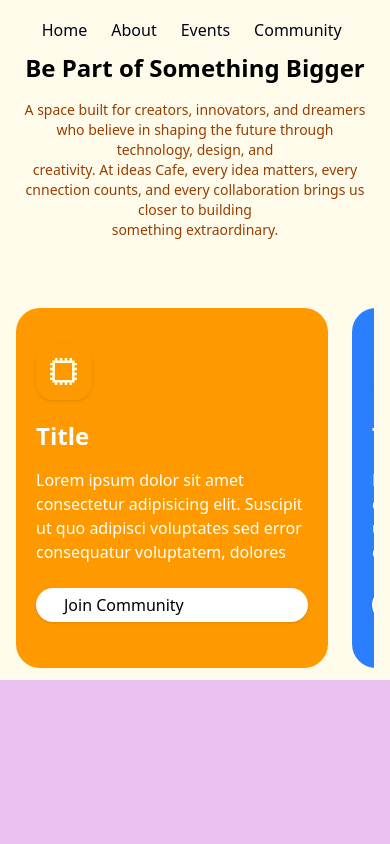
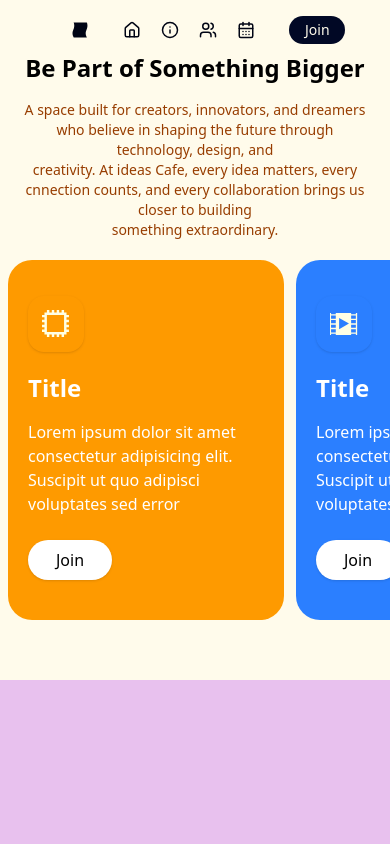
Before and after one commit to Ideas-Cafe/ideas-cafe, a Next.js app: page /Community in a window 390 px wide. Shown: the top 844 px of the page. Built offline with nearby package versions, Linux system fonts and the light colour scheme.

Commit message:
Finished mobile version

```diff
--- a/app/About/page.tsx
+++ b/app/About/page.tsx
@@ -28,7 +28,7 @@ const About = () => {
             value="Get to Know Us"
             icon={Right_Arrow}
             func={TestFunction}
-            className="text-white bg-black"
+            className="text-white bg-black max-sm:w-40 max-sm:h-15"
           />
         </div>
       </div>
--- a/app/Community/Join_Community/page.tsx
+++ b/app/Community/Join_Community/page.tsx
@@ -24,7 +24,7 @@ const JoinCommunity = () => {
           </p>
           <Button
             value="Let's Build Together"
-            className="font-medium my-3 text-sm"
+            className="font-medium my-3 text-sm max-sm:w-37 max-sm:h-12"
           />
         </div>
       </div>
--- a/app/Community/page.tsx
+++ b/app/Community/page.tsx
@@ -22,11 +22,21 @@ const Community = () => {
             something extraordinary.
           </p>
         </div>
-        <div className="flex mx-4 overflow-x-scroll overflow-y-hidde gap-x-6 hide-scrollbar">
-          <Card icon={chip} color="bg-amber-500" />
-          <Card icon={cinima} color="bg-blue-500" />
-          <Card icon={art} color="bg-purple-500" />
-          <Card icon={design} color="bg-green-500" />
+        <div className="flex w-full px-4 max-sm:px-2 max-sm:-mt-12 overflow-x-scroll overflow-y-hidden gap-x-6 max-sm:gap-x-3 hide-scrollbar">
+          <div>
+            <Card icon={chip} color="bg-amber-500" />
+          </div>
+          <div>
+            <Card icon={cinima} color="bg-blue-500" />
+          </div>
+
+          <div>
+            <Card icon={art} color="bg-purple-500" />
+          </div>
+
+          <div>
+            <Card icon={design} color="bg-green-500" />
+          </div>
         </div>
       </div>
     </>
--- a/app/Footer/page.tsx
+++ b/app/Footer/page.tsx
@@ -8,10 +8,10 @@ const Footer = () => {
           <div className="h-8">
             <Logo
               font="font-bold text-xl"
-              className="w-5 h-5 max-sm:w-3 max-sm:h-3"
+              className="w-5 h-5 max-sm:w-4 max-sm:h-4"
             />
           </div>
-          <div className="flex h-35 max-sm:h-30 justify-center items-center">
+          <div className="flex max-sm:pl-7 h-35 max-sm:h-30 justify-center items-center">
             <table className="">
               <thead>
                 <tr>
--- a/app/Questions/page.tsx
+++ b/app/Questions/page.tsx
@@ -78,7 +78,10 @@ const Questions = () => {
         <div className="flex justify-center items-center my-10">
           <div className="text-center space-y-4">
             <p>Still have questions? We'd love to hear from you! </p>
-            <Button value="Get in Touch" className="bg-black text-yellow-50" />
+            <Button
+              value="Get in Touch"
+              className="bg-black text-yellow-50 max-sm:w-30 max-sm:h-13.5"
+            />
           </div>
         </div>
       </div>
--- a/components/Navbar.tsx
+++ b/components/Navbar.tsx
@@ -1,4 +1,5 @@
 "use client";
+import Image from "next/image";
 
 import { useRouter, usePathname } from "next/navigation";
 import { useState, useEffect, useCallback } from "react";
@@ -6,6 +7,9 @@ import { useState, useEffect, useCallback } from "react";
 import Button from "./ui/Button";
 import Logo from "./ui/Logo";
 import Link from "next/link";
+
+import paper from "@/public/icons/logo.svg";
+import { LuUsers, LuHouse, LuInfo, LuCalendarDays } from "react-icons/lu";
 
 const Navbar = () => {
   const [isVisible, setisVisible] = useState(true);
@@ -46,10 +50,10 @@ const Navbar = () => {
   }, [isVisible]);
 
   const navItems = [
-    { key: "01", label: "Home", href: "#Home" },
-    { key: "02", label: "About", href: "#About" },
-    { key: "03", label: "Events", href: "#Event" },
-    { key: "04", label: "Community", href: "#Community" },
+    { key: "01", label: "Home", href: "#Home", icon: LuHouse },
+    { key: "02", label: "About", href: "#About", icon: LuInfo },
+    { key: "03", label: "Events", href: "#Event", icon: LuUsers },
+    { key: "04", label: "Community", href: "#Community", icon: LuCalendarDays },
   ];
 
   const changPage = (page: string) => {
@@ -63,18 +67,25 @@ const Navbar = () => {
     ? "transition-all duration-200 translate-y-0"
     : "transition-all duration-200 translate-y-[-100px]";
   const defaultStyle =
-    "flex fixed top-2.5 left-0 z-50 ml-10 w-full h-10 justify-center items-center gap-x-40 max-md:gap-x-12 text-white" +
+    "flex fixed top-2.5 left-0 z-50 ml-10 w-full h-10 justify-center items-center gap-x-40 max-md:gap-x-8.5 text-white" +
     " " +
     dependantStyle;
 
   return (
     <>
       <div className={`${defaultStyle} mix-blend-difference`}>
+        <div className="flex-shrink-0">
+          <Logo className="max-sm:hidden" />
+          <Image
+            src={paper}
+            alt=""
+            className="sm:hidden mb-1"
+            width={18}
+            height={18}
+          />
+        </div>
         <div className="">
-          <Logo />
-        </div>
-        <div>
-          <ul className="flex gap-x-6 text-white ">
+          <ul className="flex gap-x-6 text-white max-sm:hidden">
             {navItems.map((item) => (
               <li
                 key={item.key}
@@ -86,11 +97,31 @@ const Navbar = () => {
               </li>
             ))}
           </ul>
+          <ul className="flex gap-x-6  max-md:gap-x-5 text-white sm:hidden">
+            {navItems.map((item) => (
+              <li
+                key={item.key}
+                className={`${baseLiStyle} ${
+                  pathname === item.href ? activeLiStyle : ""
+                }`}
+              >
+                <Link href={item.href}>
+                  <item.icon size={18} />
+                </Link>
+              </li>
+            ))}
+          </ul>
         </div>
         <div>
           <Button
-            className="h-3 text-sm text-black"
+            className="h-3 text-sm text-black max-sm:hidden"
             value="Join the Community"
+            func={() => changPage("/join")}
+          />
+          <Button
+            className="h-3 text-sm text-black sm:hidden max-sm:mr-13.5"
+            value="Join"
+            mobile="true"
             func={() => changPage("/join")}
           />
         </div>
--- a/components/ui/Button.tsx
+++ b/components/ui/Button.tsx
@@ -1,18 +1,28 @@
 "use client";
 import Image from "next/image";
-const Button = ({ value = "", func = () => {}, icon = "", className = "" }) => {
+const Button = ({
+  value = "",
+  func = () => {},
+  icon = "",
+  mobile = "",
+  className = "",
+}) => {
   const buttonClick = () => {
     func();
   };
   const defualtstyling =
-    "px-7 h-8.5 text-center text-black rounded-4xl bg-amber-100 transition-all duration-300 hover:h-9 hover:scale-x-105";
+    "px-7 h-8.5 max-sm:h-7 max-sm:w-7 text-center text-black rounded-4xl bg-amber-100 transition-all duration-300 hover:h-9 hover:scale-x-105";
 
   const mergedStyling = defualtstyling + " " + className;
   return (
     <>
       <button onClick={buttonClick} className={mergedStyling}>
         <div className="flex items-center gap-x-2">
-          {value && value}
+          {value && (
+            <p className={mobile === "true" ? "max-sm:-translate-x-3" : " "}>
+              {value}
+            </p>
+          )}
           {icon && <Image src={icon} alt="" className="mt-0.5 w-4 h-4" />}
         </div>
       </button>
--- a/components/ui/Card.tsx
+++ b/components/ui/Card.tsx
@@ -3,7 +3,9 @@ import Image from "next/image";
 const Card = ({ color = "", title = "", description = "", icon = "" }) => {
   return (
     <>
-      <div className={`rounded-3xl p-5 w-84 h-90 ${color} space-y-5`}>
+      <div
+        className={`rounded-3xl p-5 w-84 h-90 max-sm:w-69 ${color} space-y-5`}
+      >
         <div className="flex mt-4 justify-center items-center w-14 h-14 shadow rounded-2xl">
           <Image src={icon} alt="No icon." width={28} height={28} />
         </div>
@@ -15,8 +17,8 @@ const Card = ({ color = "", title = "", description = "", icon = "" }) => {
             "Lorem ipsum dolor sit amet consectetur adipisicing elit. Suscipit ut quo adipisci voluptates sed error consequatur voluptatem, dolores nam optio cum aliquid beatae, quod magnam atqueaut nulla! Aperiam, ex."}
         </div>
         <Button
-          value="Join Community"
-          className={`bg-white w-68 shadow ${color}`}
+          value="Join"
+          className={`bg-white w-68 max-sm:w-21 max-sm:h-10 shadow ${color}`}
         />
       </div>
     </>
--- a/components/ui/Logo.tsx
+++ b/components/ui/Logo.tsx
@@ -2,7 +2,7 @@ import Image from "next/image";
 import PaperLogo from "@/public/icons/logo.svg";
 const Logo = ({ className = "", font = "" }) => {
   const initialStyle = "w-4 h-4" + " " + className;
-  const initialFont = "font-semibold max-sm:text-sm" + " " + font;
+  const initialFont = "font-semibold max-sm:text-sm max-sm:hidden" + " " + font;
   return (
     <>
       <div className="flex gap-x-2">
--- a/components/ui/Qbox.tsx
+++ b/components/ui/Qbox.tsx
@@ -13,18 +13,18 @@ const Qbox = ({ icon = ".", value = "", desc = "", active = "" }) => {
   };
 
   const ActiveBox = isActive
-    ? "h-38 transition-all duration-200"
+    ? "h-38 max-sm:h-48 transition-all duration-200"
     : "transition-all duration-200";
   const AppliedStyle = isActive
     ? "transition-all duration-200"
     : "hidden transition-all duration-200";
 
   const defaultBox =
-    "h-20 bg-[#FFFDF3] mx-20 max-sm:mx-3 rounded-xl shadow my-4" +
+    "h-20 max-sm:h-25 bg-[#FFFDF3] mx-20 max-sm:mx-3 rounded-xl shadow my-4" +
     " " +
     ActiveBox;
   const defaultText =
-    "text-sm max-sm:text-xs max-sm:h-18 max-sm:overflow-y-auto font-normal text-amber-900 mx-17 -mt-3.5" +
+    "text-sm max-sm:text-xs max-sm:h-28 max-sm:overflow-y-auto font-normal text-amber-900 mx-17 -mt-3.5" +
     " " +
     AppliedStyle;
 
--- a/package.json
+++ b/package.json
@@ -13,7 +13,8 @@
     "axios": "^1.13.2",
     "next": "16.0.3",
     "react": "19.2.0",
-    "react-dom": "19.2.0"
+    "react-dom": "19.2.0",
+    "react-icons": "^5.5.0"
   },
   "devDependencies": {
     "@tailwindcss/postcss": "^4",
```
Also changed, not shown: 1 other file (tests, documents, lock files or other folders).
